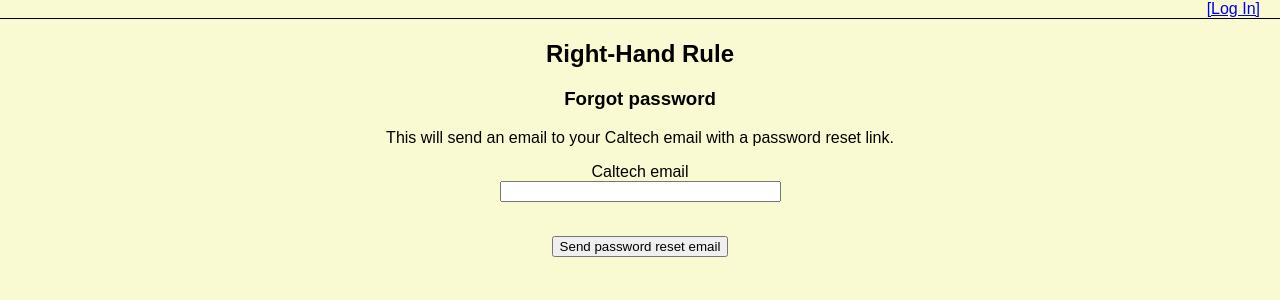
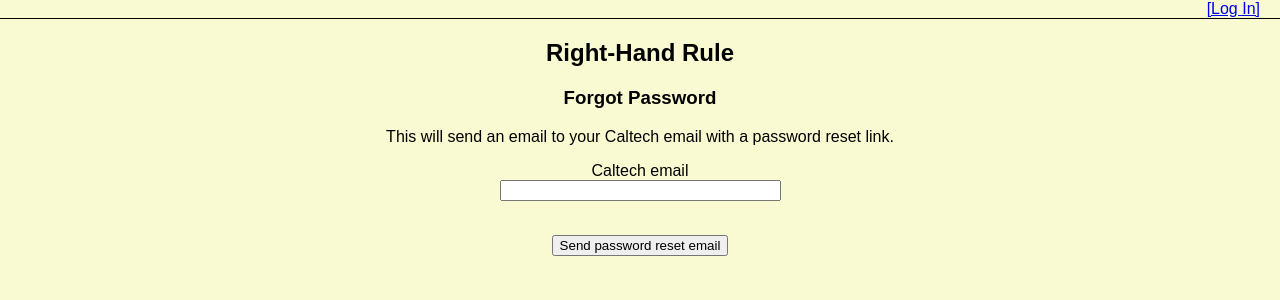
Before and after one commit to davidbelliott/rhr, a Flask app: page /forgot-password in a window 1280 px wide. Shown: the top 300 px of the page. Run offline with Flask 2, Linux system fonts and the light colour scheme; parts of the project's set-up code (start-up, migrations or seed data) failed here and were passed over.

Commit message:
Update for visual consistency

```diff
--- a/static/css/style.css
+++ b/static/css/style.css
@@ -11,7 +11,7 @@
 }
 
 .container {
-  margin: 40px 20px 20px 20px;
+  margin: 20px;
 }
 
 h1,
@@ -22,7 +22,6 @@
 .links {
     top: 0;
     left: 0;
-    position: fixed;
     width: 100%;
     background-color: lightgoldenrodyellow;
     border-bottom: 1px solid black;
--- a/templates/forgot-password.html
+++ b/templates/forgot-password.html
@@ -5,7 +5,7 @@
 {% block body %}
 <div class="container center">
 <h2>Right-Hand Rule</h2>
-<h3>Forgot password</h3>
+<h3>Forgot Password</h3>
     <p>This will send an email to your Caltech email with a password reset link.</p>
     <form action="" method="post">
         {{ form.hidden_tag() }}
```
